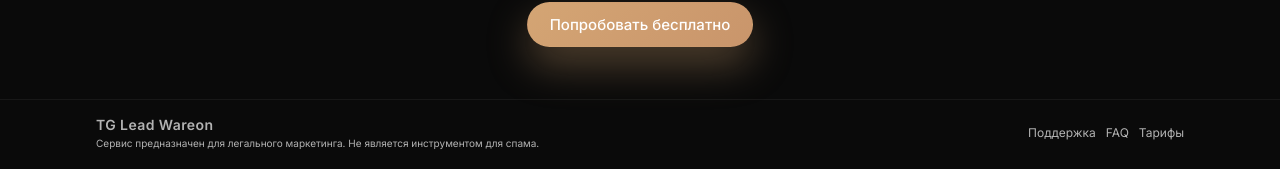
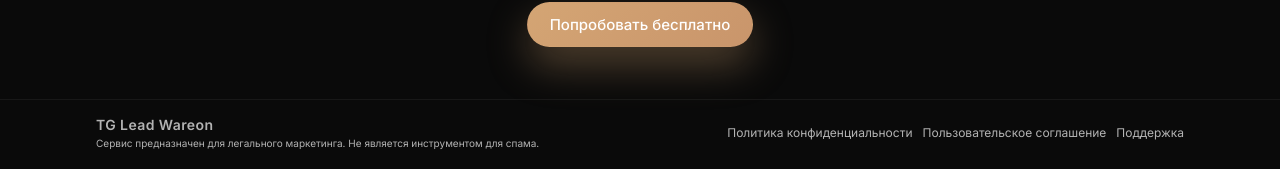
Before and after one commit to dzalil206-commits/lead-ecosystem, a Flask app: page / in a window 1280 px wide. Shown: the part 1631-1800 px from the top of the page. Run offline with Flask 3, Linux system fonts and the light colour scheme.

Commit message:
Update index.html

```diff
--- a/templates/index.html
+++ b/templates/index.html
@@ -170,9 +170,9 @@
     <div style="font-size:10px;color:var(--text-muted);margin-top:4px;">Сервис предназначен для легального маркетинга. Не является инструментом для спама.</div>
 </div>
       <div class="footer-links">
-    <a href="https://t.me/TGLeadSupportBot">Поддержка</a>
-    <a href="{{ url_for('faq') }}">FAQ</a>
-    <a href="{{ url_for('pricing') }}">Тарифы</a>
+    <a href="{{ url_for('privacy') }}">Политика конфиденциальности</a>
+    <a href="{{ url_for('terms') }}">Пользовательское соглашение</a>
+    <a href="{{ url_for('support') }}">Поддержка</a>
 </div>
     </div>
 </footer>
```
